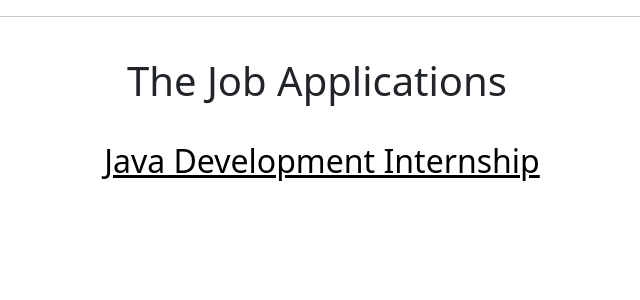
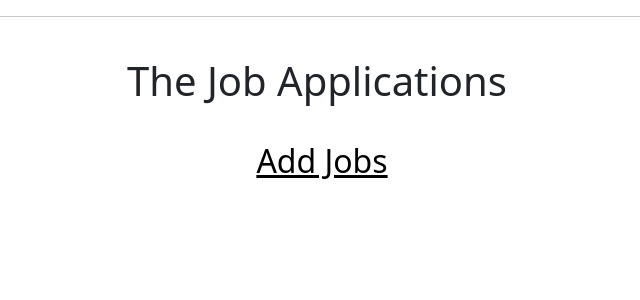
Before and after one commit to kvalge/task-manager-flask, a Flask app: page /job/ in a window 1280 px wide. Shown: the part 26-326 px from the top of the page, without its empty margins (328-968 px from the left). Run offline with Flask 3, Linux system fonts and the light colour scheme.

Commit message:
Revised route name.

```diff
--- a/app/tasks/job/routes.py
+++ b/app/tasks/job/routes.py
@@ -7,6 +7,6 @@ def index():
     return render_template('job/index.html')
 
 
-@bp.route('/java-intern/')
+@bp.route('/new/')
 def categories():
-    return render_template('job/java-intern.html')
+    return render_template('job/new-job.html')
--- a/app/templates/job/index.html
+++ b/app/templates/job/index.html
@@ -3,6 +3,6 @@
 {% block content %}
 <span class="title"><h1>{% block title %} The Job Applications {% endblock %}</h1></span>
 <div class="content">
-    <h2><a href="/job/java-intern">Java Development Internship</a></h2>
+    <h2><a href="/job/new">Add Jobs</a></h2>
 </div>
 {% endblock %}
```
Also changed, not shown: app/templates/job/java-intern.html (deleted, +0 -8 lines), app/templates/job/new-job.html (added, +8 -0 lines).
